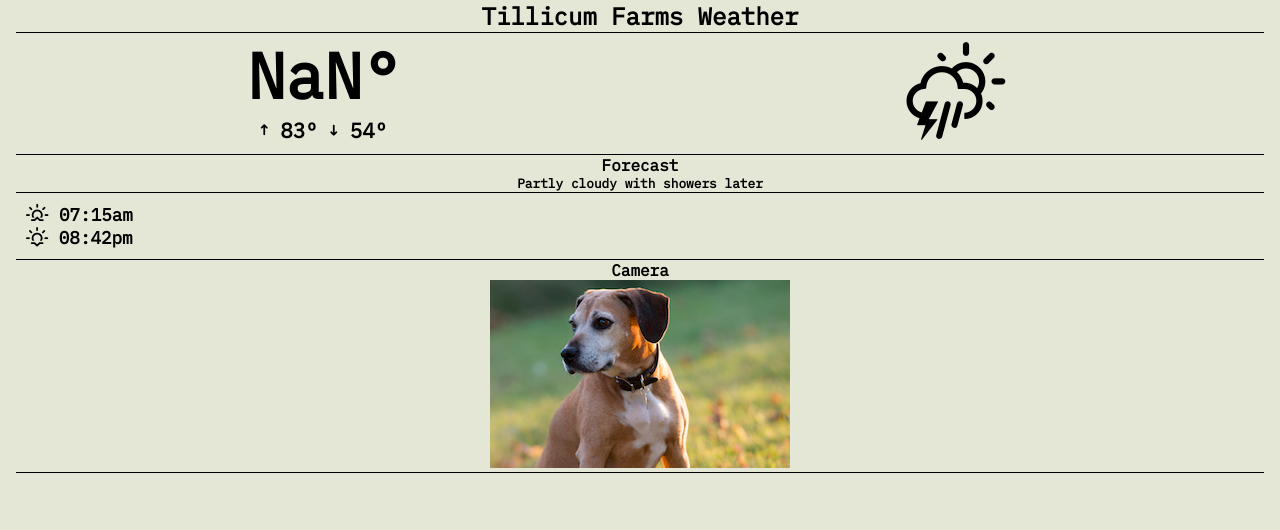
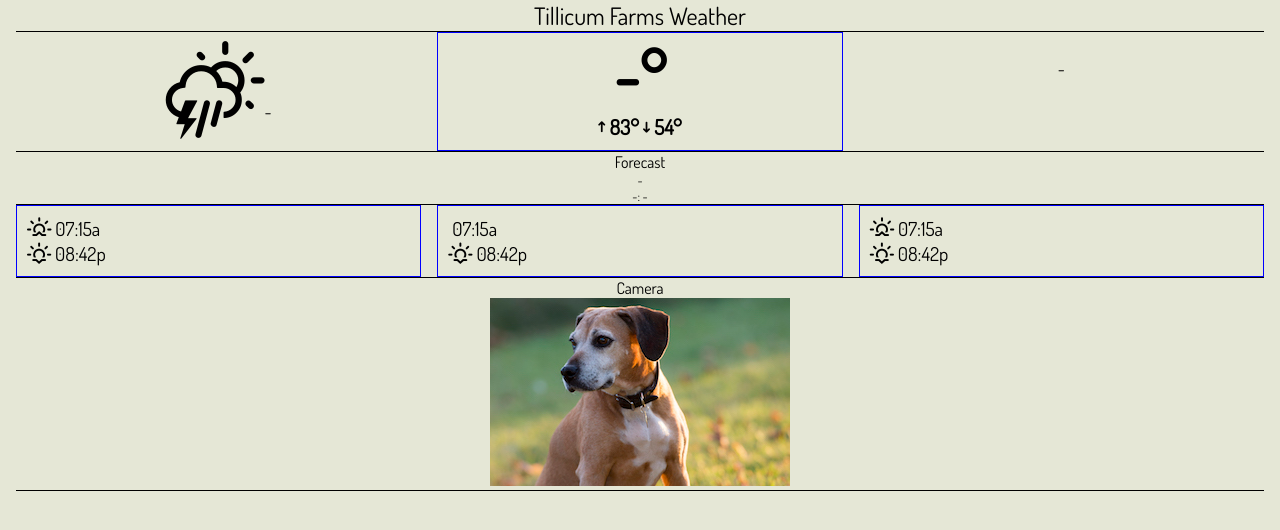
Before and after one commit to cbhiii/tillicum-farms-weather, a React (Create React App) app: page / in a window 1280 px wide. Shown: the top 530 px of the page. Built offline with nearby package versions, Linux system fonts and the light colour scheme; no server answers.

Commit message:
Updated font. Added variables wx object and removed most others. Changed way wx object appended. Passes NWS data to Forecast for display.

```diff
--- a/public/index.html
+++ b/public/index.html
@@ -2,7 +2,8 @@
 <html lang="en">
   <head>
     <meta charset="utf-8" />
-    <link href="https://fonts.googleapis.com/css?family=IBM+Plex+Mono" rel="stylesheet prefetch">
+    <link href="https://fonts.googleapis.com/css?family=Dosis&display=swap" rel="stylesheet prefetch">
+
     <meta
       name="viewport"
       content="width=device-width, initial-scale=1, shrink-to-fit=no"
--- a/src/App.css
+++ b/src/App.css
@@ -2,7 +2,7 @@
   text-align: center;
   /* background-color: #D9D6CB; */
   background-color: #E5E7D6;
-  font-weight: bold;
+  /* font-weight: bold; */
 }
 
 .App-header {
@@ -47,6 +47,9 @@ li {
 .temp {
   padding-top: 0;
   padding-bottom: 10px;
+  /* - - - - - - - - - - - - - - - - - - - - - - - - */
+  border: 1px solid blue;      /* TODO: remove later */
+
 }
 
 .big-temp {
@@ -81,12 +84,11 @@ li {
 }
 
 .sun {
-  font-size: 1.1em;
+  font-size: 1.2em;
   text-align: left;
-}
 
-.temp {
-  top: 10px;
+  /* - - - - - - - - - - - - - - - - - - - - - - - - */
+  border: 1px solid blue;      /* TODO: remove later */
 }
 
 .Camera {
--- a/src/App.js
+++ b/src/App.js
@@ -3,7 +3,6 @@
 
 import React, { Component } from 'react';
 import { Grid, Row, Col } from 'react-flexbox-grid';
-import convert from 'xml-js';
 import './App.css';
 import './assets/weather-icons.css';
 import localData from './data/data.txt';
@@ -13,54 +12,145 @@ import Details from './Details'
 import Camera from './Camera'
 import Forecast from './Forecast'
 
+// update NWS URLs for local area. More info here:
+// https://forecast-v3.weather.gov/documentation as 2019 05 27
+const currentURL = 'https://api.weather.gov/stations/KGRR/observations/current';
 const forecastURL = 'https://api.weather.gov/gridpoints/GRR/46,52/forecast';
-const hourlyForecastURL = 'https://api.weather.gov/gridpoints/GRR/46,52/forecast/hourly';
+const hourlyURL = 'https://api.weather.gov/gridpoints/GRR/46,52/forecast/hourly';
 const alertURL = 'https://api.weather.gov/alerts/active?point=43.0948,-85.4676';
 
 class App extends Component {
 
   state = {
-    local: [],
-    forecast: [],
-    hourlyForecast: [],
-    alerts: [],
+    alerts: []
   }
 
-  updateLocal = () => {
-    let results = [];
-    let allData = {};
+  //
+  // initialize variables used
+  //
+  initVar = () => {
+    this.setState(state => {
+      state.wx = {
+        cond: '-',
+        t: '-',
+        tmax: '-',
+        tmin: '-',
+        hi: '-',
+        himax: '-',
+        wc: '-',
+        wcmin: '-',
+        dew: '-',
+        hum: '-',
+        w: '-',
+        wdir: '-',
+        wgust: '-',
+        r: '-',
+        rr: '-',
+        uv: '-',
+        uvmax: '-',
+        nexthr: '-',
+        flong: '-',
+        fshort: '-',
+        fperiod: '-'
+      }
+    },
+      // () => {
+      //  console.log(this.state)
+      // }
+    );
+  }
 
+  //
+  // get all weather station data and populate variables
+  //
+  updateWX = () => {
+    let results = {};
+    let l = {};
+    let hourly = {};
+    let current = {};
+    let forecast = {};
+    let alerts = {};
+
+    //
+    // get local station data
+    //
     fetch(localData)
-      .then((response) => response.text())
+      // get text from fetch
+      .then(response => response.text())
+      // take data from text and process
       .then(data => {
-
+        // split data at carrige return
         results = data.split('\n')
-
+        // split results into key value pairs
         for (const result of results) {
           let obj = result.split(" ");
-          allData[obj[0]] = obj[1];
+          l[obj[0]] = obj[1];
         }
-
-        this.setState({
-          local: allData
+        // pull local data into app variables
+        this.setState(state => {
+          state.wx = {...state.wx, ...{
+            t: Math.round(l.actual_th0_temp_f),
+            tmax: Math.round(l.day1_th0_tempmax_f),
+            tmin: Math.round(l.day1_th0_tempmin_f),
+            hi: Math.round(l.actual_th0_heatindex_f),
+            himax: Math.round(l.day1_th0_heatindexmax_f),
+            wc: Math.round(l.actual_wind0_chill_f),
+            wcmin: Math.round(l.day1_wind0_chillmin_f),
+            dew: Math.round(l.actual_th0_dew_f),
+            hum: l.actual_th0_hum_rel,
+            w: Math.round(l.actual_wind0_speed_mph),
+            wdir: l.actual_wind0_dir_en,
+            wgust: Math.round(l.last15m_wind0_gustspeedmax_mph),
+            r: l.day1_rain0_total_in,
+            rr: l.actual_rain0_rate_in,
+            uv: Math.round(l.actual_uv0_index),
+            uvmax: Math.round(l.day1_uv0_indexmax)
+          }}
         },
           // () => {
           //  console.log(this.state)
           // }
         );
       })
+    // catch and display any errors
     .catch(err => console.error("Error getting and/or processing local weather data text file: ",err))
-  }
 
-  updateNWS = () => {
-    // Get current forecast data from the NWS
-    fetch(forecastURL)
+    //
+    // get current weather from NWS
+    //
+    fetch(currentURL)
     .then(response => {
+      // return response in JSON
       return response.json()
     })
     .then(data => {
-      this.setState({
-        forecast: data.properties
+      this.setState( state => {
+        state.wx = {...state.wx, ...{
+          cond: data.properties.textDescription
+        }};
+      },
+        // () => {
+        //  console.log('current',this.state.wx.cond)
+        // }
+      )
+    })
+    .catch(err => console.error("Error getting and/or processing NWS current data: ",err))
+
+    //
+    // get forecast from NWS
+    //
+    fetch(forecastURL)
+    .then(response => {
+      // return response in JSON
+      return response.json()
+    })
+    .then(data => {
+      this.setState(state => {
+        state.wx = {...state.wx, ...{
+          fperiod: data.properties.periods[0].name,
+          fshort: data.properties.periods[0].shortForecast,
+          flong: data.properties.periods[0].detailedForecast
+        }};
       },
         // () => {
         //  console.log(this.state)
@@ -69,13 +159,18 @@ class App extends Component {
     })
     .catch(err => console.error("Error getting and/or processing NWS forecast data: ",err))
 
-    fetch(hourlyForecastURL)
+    //
+    // get hourly forecast from NWS
+    //
+    fetch(hourlyURL)
     .then(response => {
       return response.json()
     })
     .then(data => {
-      this.setState({
-        hourlyForecast: data.properties
+      this.setState(state => {
+        state.wx = {...state.wx, ...{
+          nexthr: data.properties.periods[1].shortForecast,
+        }};
       },
         // () => {
         //  console.log(this.state)
@@ -84,6 +179,9 @@ class App extends Component {
     })
     .catch(err => console.error("Error getting and/or processing NWS hourly data: ",err))
 
+    //
+    // get weather alerts from NWS
+    //
     fetch(alertURL)
     .then(response => {
       return response.json()
@@ -91,7 +189,6 @@ class App extends Component {
     .then(data => {
       this.setState({
         alerts: data,
-        temp: '75'
       },
         // () => {
         //  console.log(this.state)
@@ -99,17 +196,21 @@ class App extends Component {
       )
     })
     .catch(err => console.error("Error getting and/or processing NWS alert data: ",err))
+  }
 
+  componentWillMount() {
+    this.initVar()
   }
 
   componentDidMount() {
-    this.updateLocal()
-    this.updateNWS()
+    this.updateWX()
   }
 
   render() {
 
     // console.log("Render",this.state);
+
+    const { wx } = this.state;
 
     return (
 
@@ -123,13 +224,36 @@ class App extends Component {
           </Row>
           <Row>
             <Col xs={12}>
-              <Current temp={this.state.local.actual_th0_temp_f}>
+              <Current
+                cond={wx.cond}
+                nexthr={wx.nexthr}
+                t={wx.t}
+                tmax={wx.tmax}
+                tmin={wx.tmin}
+                hi={wx.hi}
+                himax={wx.himax}
+                wc={wx.wc}
+                wcmin={wx.wcmin}
+                dew={wx.dew}
+                hum={wx.hum}
+                w={wx.w}
+                wdir={wx.wdir}
+                wgust={wx.wgust}
+                r={wx.r}
+                rr={wx.rr}
+                uv={wx.uv}
+                uvmax={wx.uvmax}
+              >
               </Current>
             </Col>
           </Row>
           <Row>
             <Col xs={12}>
-              <Forecast>
+              <Forecast
+                fperiod={wx.fperiod}
+                fshort={wx.fshort}
+                flong={wx.flong}
+              >
               </Forecast>
             </Col>
           </Row>
--- a/src/Current.js
+++ b/src/Current.js
@@ -8,20 +8,30 @@ class Current extends Component {
 
   render() {
 
+    const { t, nexthr, cond } = this.props;
+
     return (
 
       <div className="Current">
         <Row>
-          <Col xs={6}>
-            <div className="temp">
-              <span className="big-temp">{Math.round(this.props.temp)}&deg;</span>
-              <p className="hilo-temp"><span className="wi wi-direction-up"></span> 83º <span className="wi wi-direction-down"></span> 54º</p>
+
+          <Col xs={4}>
+            <div className="weather">
+              <span className="big-temp wi wi-day-thunderstorm"></span>
+              {cond}
             </div>
           </Col>
 
-          <Col xs={6}>
+          <Col xs={4}>
+            <div className="temp">
+              <span className="big-temp">{t}°</span>
+              <p className="hilo-temp"><span className="wi wi-direction-up"></span> 83° <span className="wi wi-direction-down"></span> 54°</p>
+            </div>
+          </Col>
+
+          <Col xs={4}>
             <div className="weather">
-              <span className="big-temp wi wi-day-thunderstorm"></span>
+              {this.props.nexthr}
             </div>
           </Col>
         </Row>
--- a/src/Details.js
+++ b/src/Details.js
@@ -12,11 +12,27 @@ class Details extends Component {
 
       <div className="Details">
         <Row>
-          <Col xs={6}>
+          <Col xs={4}>
             <div className="sun">
               <ul>
-                <li><span className="wi wi-sunrise"></span> 07:15am</li>
-                <li><span className="wi wi-sunset"></span> 08:42pm</li>
+                <li><span className="wi wi-sunrise"></span> 07:15a</li>
+                <li><span className="wi wi-sunset"></span> 08:42p</li>
+              </ul>
+            </div>
+          </Col>
+          <Col xs={4}>
+            <div className="sun">
+              <ul>
+                <li><span className="wi wi-wind wi-from-ese"></span> 07:15a</li>
+                <li><span className="wi wi-sunset"></span> 08:42p</li>
+              </ul>
+            </div>
+          </Col>
+          <Col xs={4}>
+            <div className="sun">
+              <ul>
+                <li><span className="wi wi-sunrise"></span> 07:15a</li>
+                <li><span className="wi wi-sunset"></span> 08:42p</li>
               </ul>
             </div>
           </Col>
--- a/src/Forecast.js
+++ b/src/Forecast.js
@@ -13,7 +13,10 @@ class Forecast extends Component {
       <div className="Forecast">
         Forecast
         <div className="forecast-text">
-          Partly cloudy with showers later
+          {this.props.fshort}
+        </div>
+        <div className="forecast-text">
+          {this.props.fperiod}: {this.props.flong}
         </div>
       </div>
 
--- a/src/index.css
+++ b/src/index.css
@@ -8,7 +8,7 @@
 body {
   margin: 0;
   padding: 0;
-  font-family: 'IBM Plex Mono', monospace;
+  font-family: 'Dosis', sans-serif;
   -webkit-font-smoothing: antialiased;
   -moz-osx-font-smoothing: grayscale;
   background-color: #E5E7D6;
```
